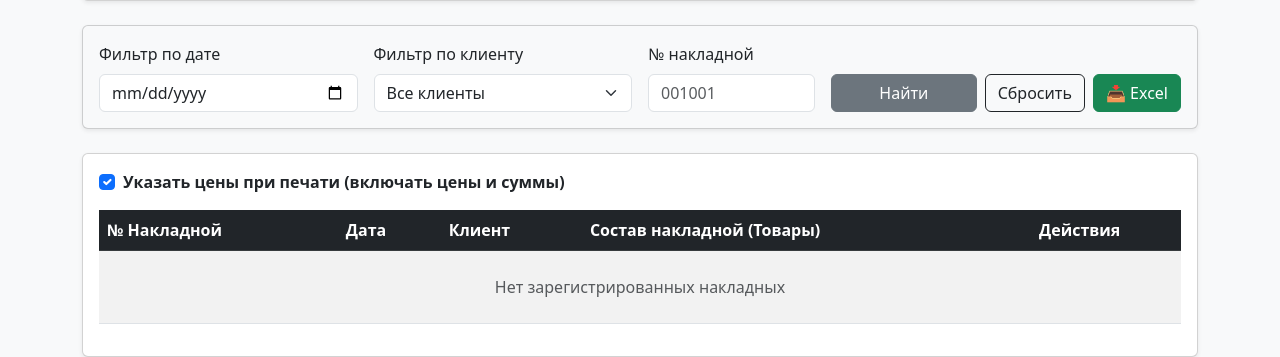
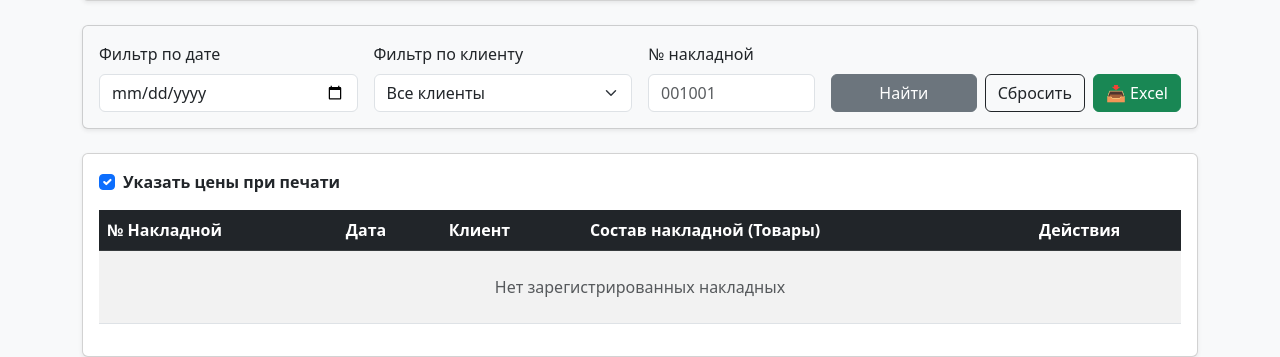
Before and after one commit to alisher0035652-design/-MUXSIN-FAYZ-, a Flask app: page /sales in a window 1280 px wide. Shown: the part 492-849 px from the top of the page. Run offline with Flask 3, Linux system fonts and the light colour scheme; data that the repository does not hold is empty; some libraries are stand-ins or nearby versions.

Commit message:
Update sales.html

```diff
--- a/templates/sales.html
+++ b/templates/sales.html
@@ -91,7 +91,7 @@
         <!-- Галочка управления ценами при печати -->
         <div class="mb-3 form-check">
             <input type="checkbox" class="form-check-input" id="globalShowPrices" checked onchange="updatePrintLinks()">
-            <label class="form-check-label fw-bold" for="globalShowPrices">Указать цены при печати (включать цены и суммы)</label>
+            <label class="form-check-label fw-bold" for="globalShowPrices">Указать цены при печати</label>
         </div>
 
         <div class="table-responsive">
```
